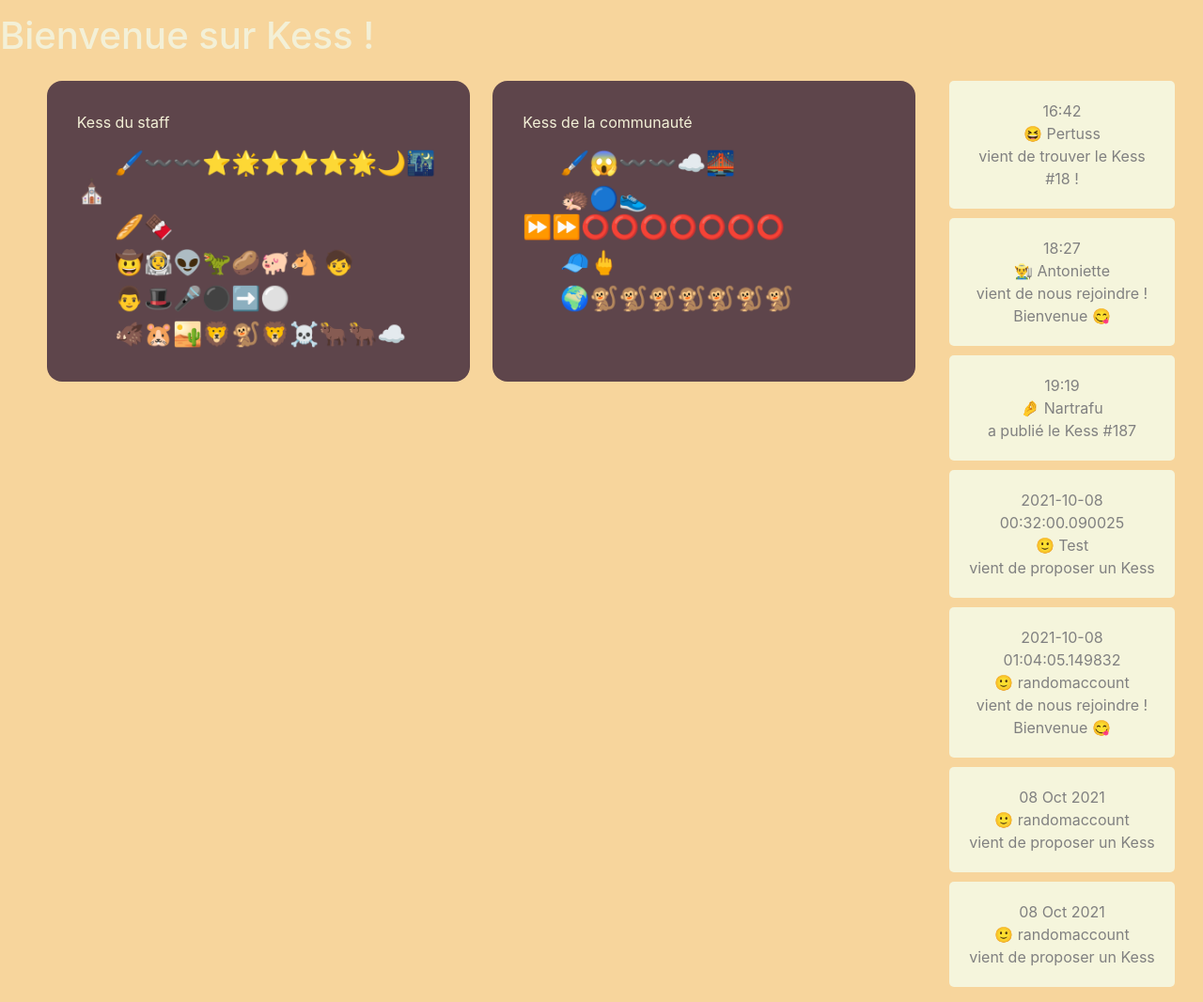
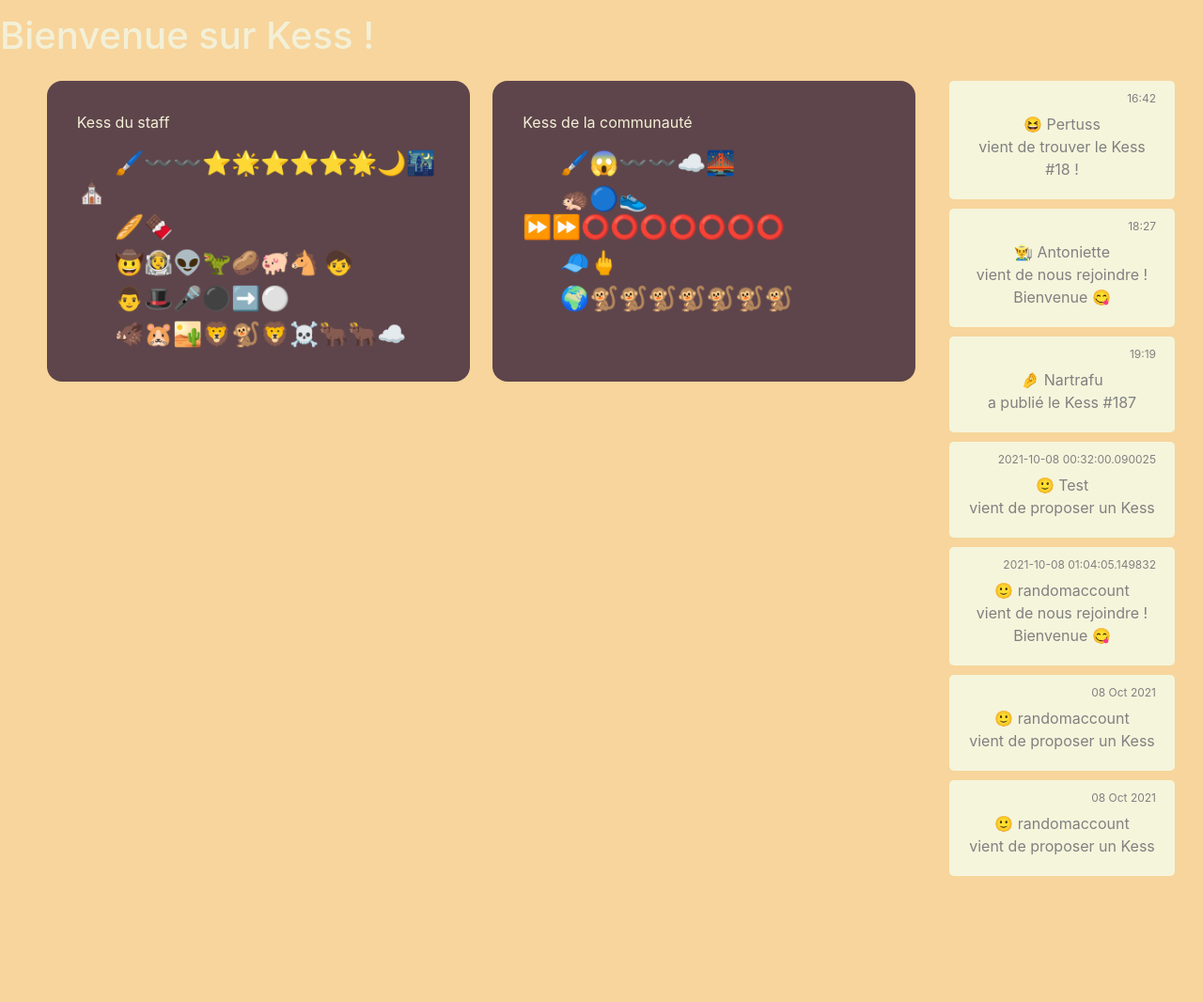
Before and after one commit to Chelpot/Kess, a Django app: page /kess/ in a window 1280 px wide. Shown: the part 56-1122 px from the top of the page at 94% size. After the commit the page ends 988 px from the top, so only its background shows below. Run offline with Django 3.2, Linux system fonts and the light colour scheme; data comes from the database, SQL or seed files in the repository; both versions use the stored data as it was after the commit; parts of the project's set-up code (start-up, migrations or seed data) failed here and were passed over; some libraries are stand-ins or nearby versions.

Commit message:
Other small fixes

```diff
--- a/mysite/kess/static/kess/style.css
+++ b/mysite/kess/static/kess/style.css
@@ -159,7 +159,12 @@ INDEX
     background-color: beige;
     border-radius: 5px;
     margin: 10px;
-    padding: 20px;
+    padding: 10px 20px 20px;
+}
+
+.tileTime{
+    font-size: 12px;
+    float: right;
 }
 
 
--- a/mysite/kess/templates/kess/index.html
+++ b/mysite/kess/templates/kess/index.html
@@ -63,7 +63,7 @@
     <ul class="indexContainerUl">
         {% for tile in user_tiles %}
         <li class="tileBox">
-            <a>{{ tile.time }}</a></br>
+            <a class="tileTime">{{ tile.time }}</a></br>
             <a>{{ tile.avatar }} {{ tile.name }}</a></br>
             <a>{{ tile.action }}</a>
         </li>
--- a/mysite/kess/views.py
+++ b/mysite/kess/views.py
@@ -137,7 +137,7 @@ def signup(request):
             user.creation_date = datetime.now()
             user.save()
 
-            log_user_action(request, current_user=request.user, action="nous a rejoints ! Bienvenue 😋")
+            log_user_action(request, current_user=request.user, action="vient de nous rejoindre ! Bienvenue 😋")
 
             return redirect('/kess')
     else:
```
Also changed, not shown: mysite/db.sqlite3.
